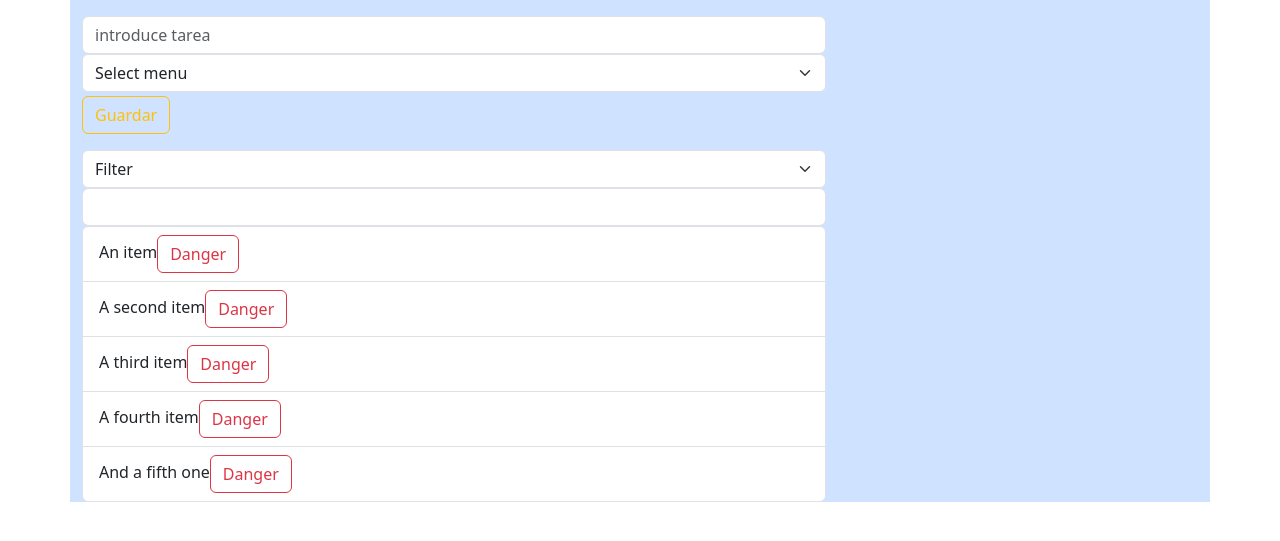
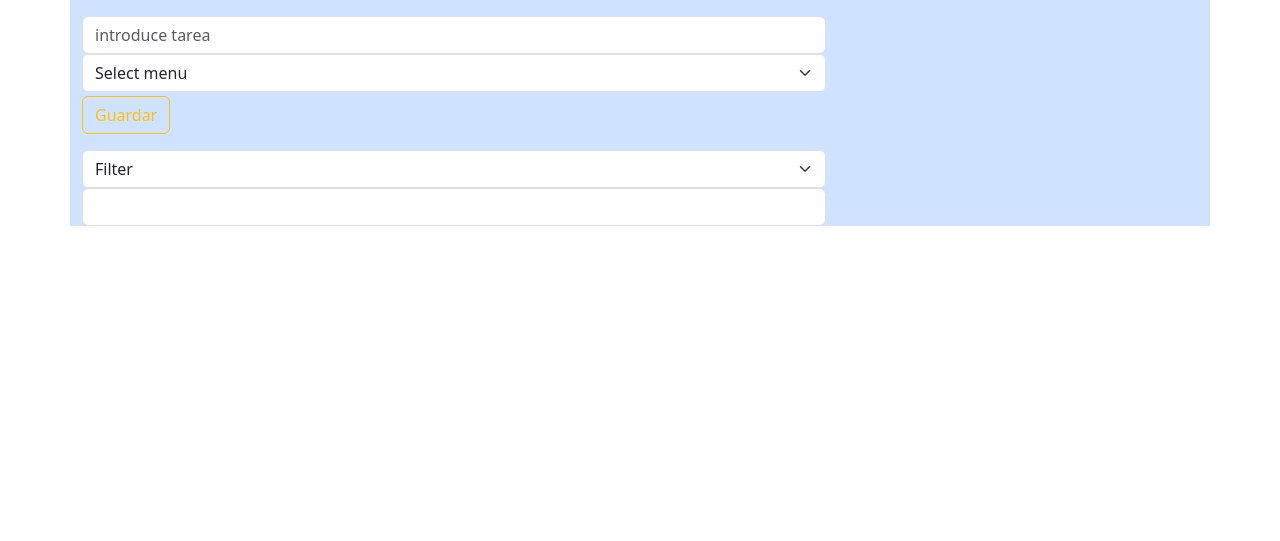
Before and after one commit to SIgnacioRoccuzzo/practica.javaScript, a plain HTML site: page index.html in a window 1280 px wide. Shown: the part 73-614 px from the top of the page. Drawn offline with nearby package versions, Linux system fonts and the light colour scheme.

Commit message:
change html

```diff
--- a/index.html
+++ b/index.html
@@ -37,8 +37,7 @@
             </select>
             <input id="find-tarea" type="text" class="form-control" aria-describedby="inputGroup-sizing-sm">
         </div>
-        <!--  -->
-        <ul id="lista-tareas" class="list-group col-xl-8">
+        <!--    <ul id="lista-tareas" class="list-group col-xl-8">
             <li class="list-group-item">An item<button id="btn1" type="button"
                     class="btn btn-outline-danger">Danger</button></li>
             <li class="list-group-item">A second item<button id="btn2" type="button"
@@ -50,7 +49,8 @@
                     class="btn btn-outline-danger">Danger</button></li>
             <li class="list-group-item">And a fifth one<button id="btn4" type="button"
                     class="btn btn-outline-danger">Danger</button></li>
-        </ul>
+        </ul> -->
+
     </div>
 
     <footer>
```
